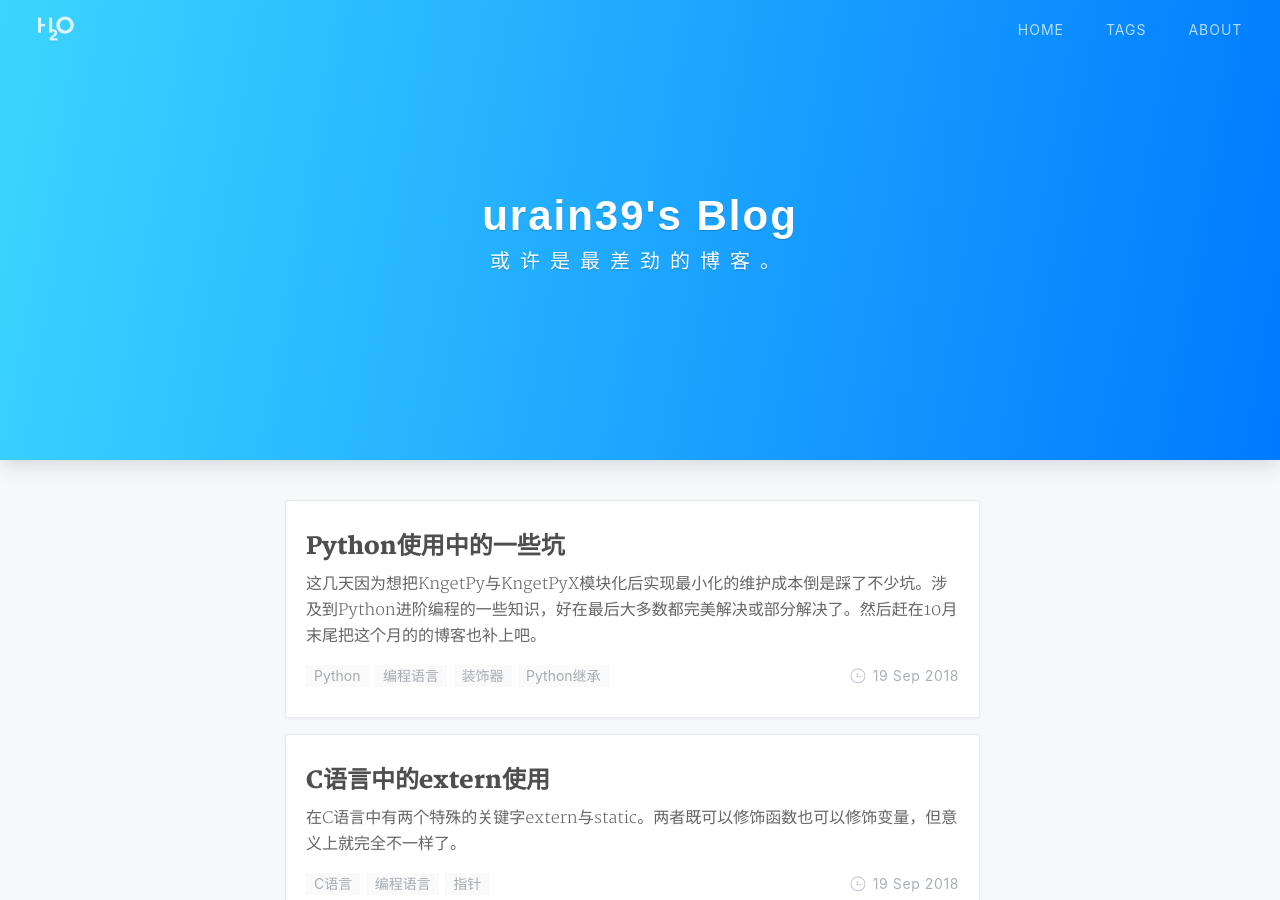
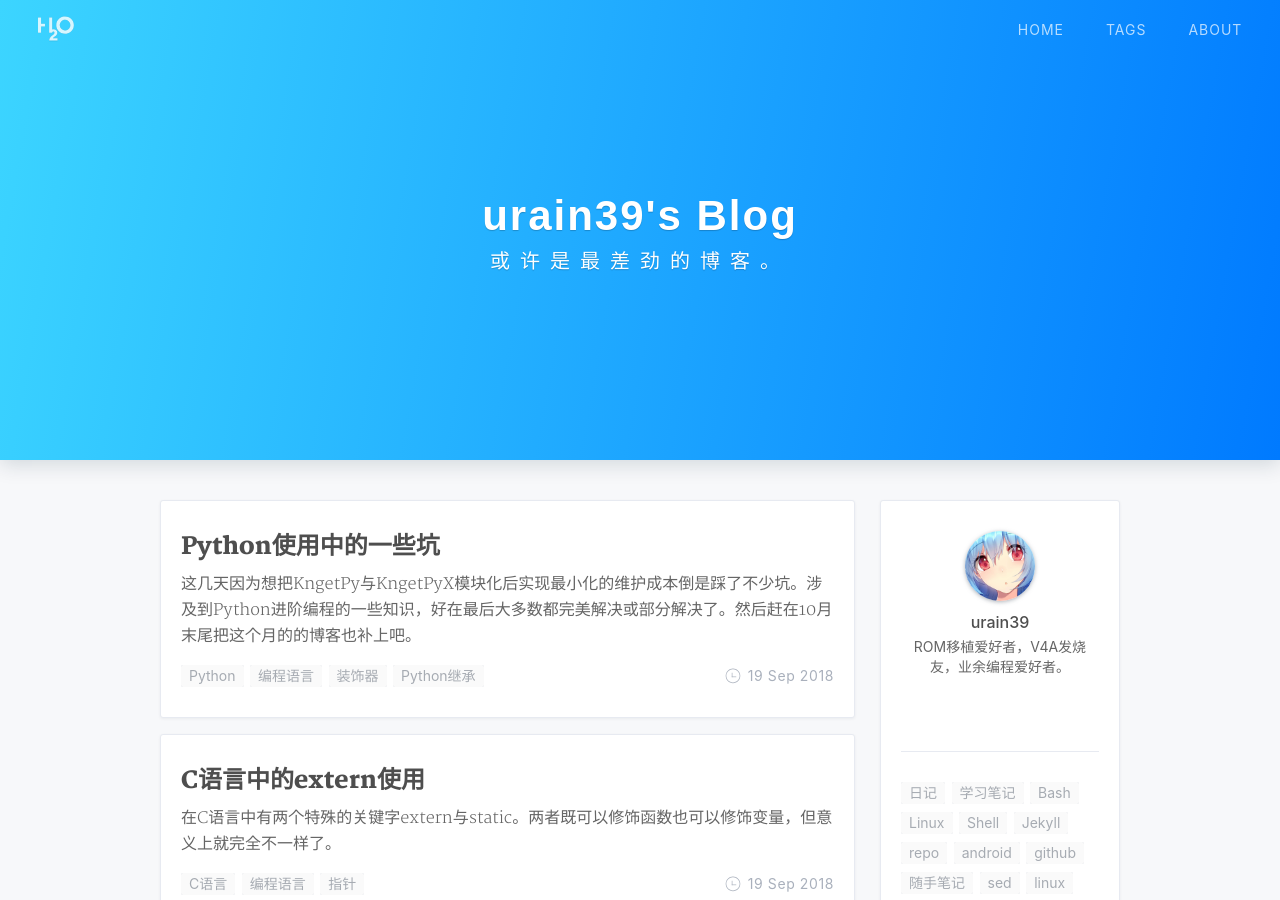
Before and after one commit to uzilla/urain39.github.io, a Jekyll site: the page built from index.html, in a window 1280 px wide and 900 px high. Built offline with Jekyll 4.4.1, drawn with Linux system fonts in a browser that asks for light colours; nearby versions of some CDN libraries; the list of posts is cut into pages by our own code; a style sheet for code colours, icons or effects is not loaded.

Commit message:
修复主页排版问题。

```diff
--- a/about.html
+++ b/about.html
@@ -7,12 +7,15 @@
 
 {% include header.html %}
 
+<!-- 使得profile-list居中 -->
+<link rel="stylesheet" href="/assets/css/about.css">
+
 <div class="g-banner home-banner post-pattern-circuitBoard bgcolor-default" style="height: 400px" data-theme="default">
     <h2>ABOUT ME</h2>
 </div>
 
 <main class="g-container home-content">
-    <div class="article-list">
+    <div class="article-list" id="profile-list">
                 <h2 style="padding: 16px">About Me</h2>
 
                 <article class="article-item">
--- a/index.html
+++ b/index.html
@@ -5,8 +5,6 @@
 ---
 
 {% include header.html %}
-
-<link rel="stylesheet" href="/assets/css/about.css">
 
 <div class="g-banner home-banner {{ site.theme-color | prepend: 'banner-theme-' }}" data-theme="{{ site.theme-color }}">
     <h2>{{ page.home-title }}</h2>
@@ -18,7 +16,7 @@
 
 
 <main class="g-container home-content">
-    <div class="article-list" id="profile-list">
+    <div class="article-list">
         {% for post in paginator.posts %}
             <article class="article-item">
                 {% if post.cover %}
```
